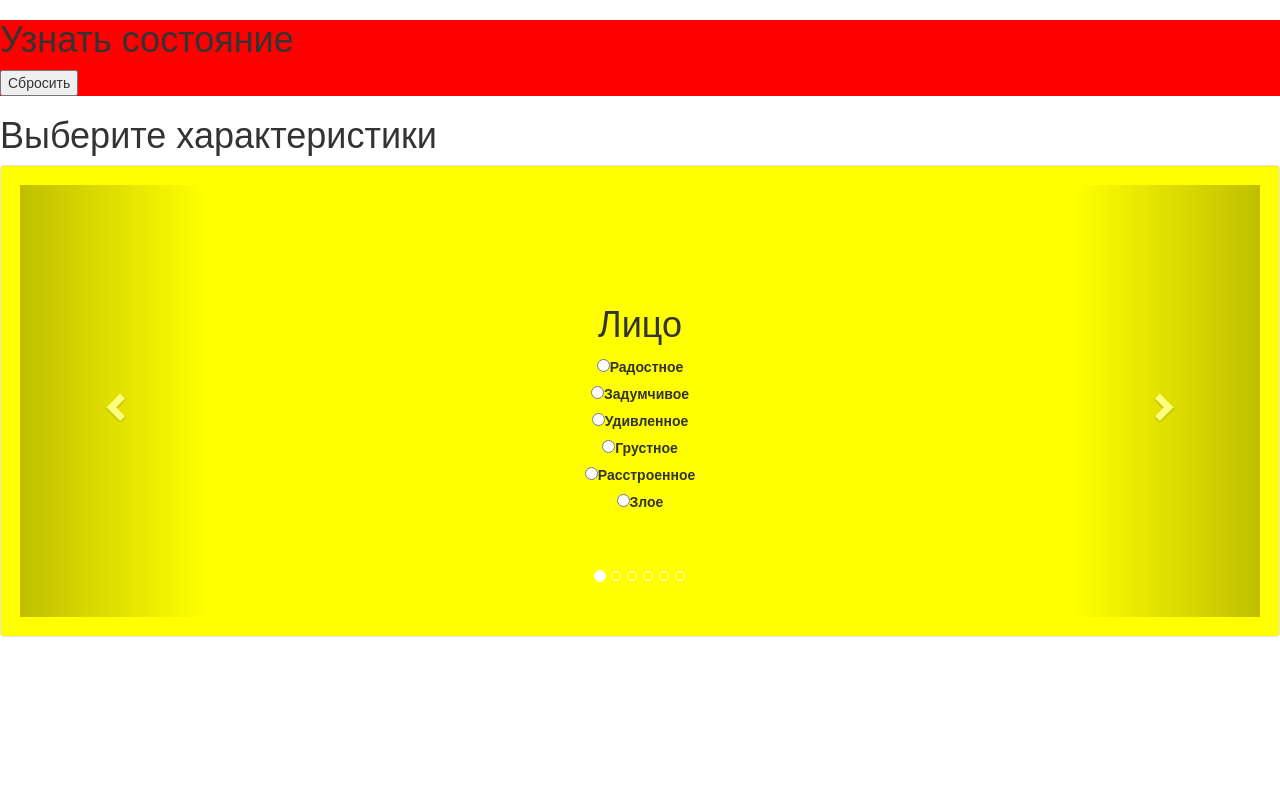
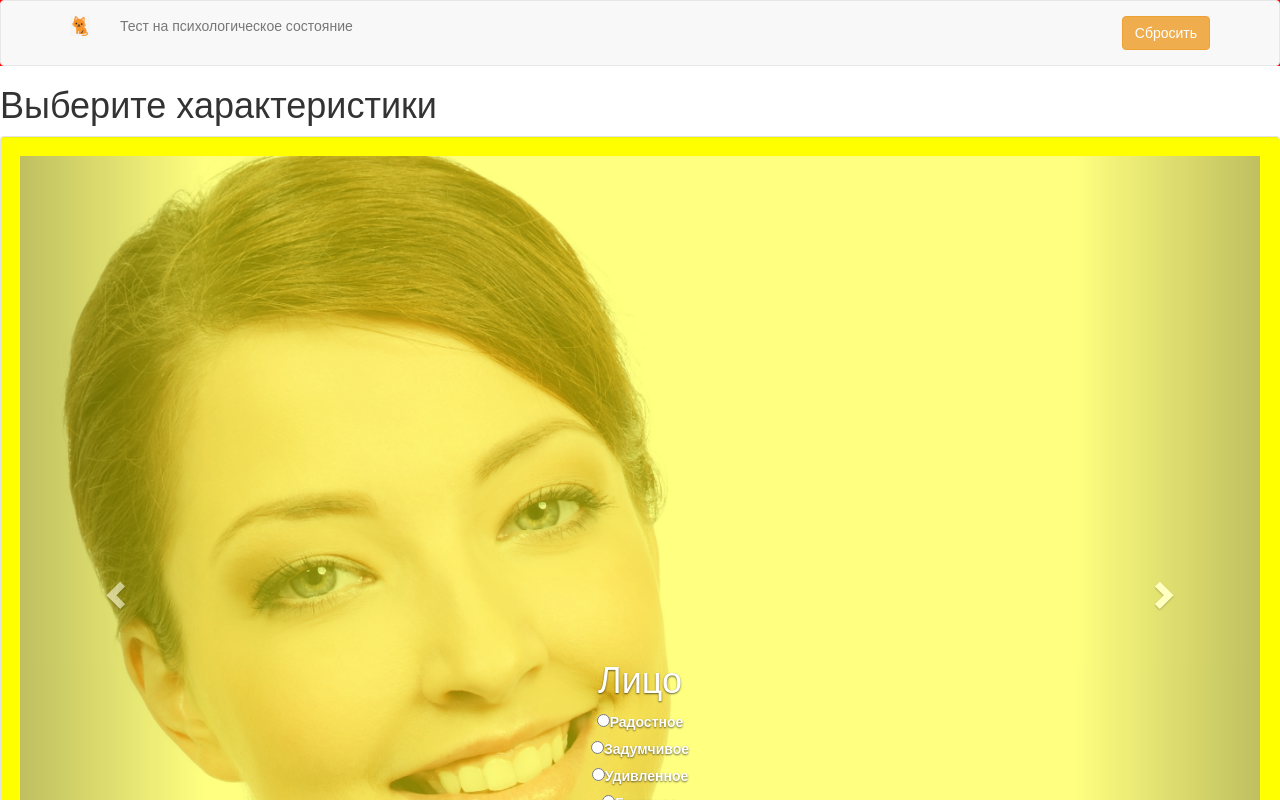
Before and after one commit to Anastasiya24/Psychology, a React (Create React App) app in the folder state_of_people/: page / in a window 1280 px wide. Both pictures are taken after a click on the button "Начать". Shown: the top 800 px of the page. Built offline with nearby package versions, Linux system fonts and the light colour scheme.

Commit message:
15.10 Add Ui

```diff
--- a/state_of_people/src/App.js
+++ b/state_of_people/src/App.js
@@ -1,5 +1,7 @@
 import React, { Component } from 'react';
 import Field from './components/Field';
+import { Button, Navbar } from 'react-bootstrap';
+import Logo from './img/8.png'
 //redux
 import { connect } from 'react-redux';
 
@@ -29,14 +31,32 @@ class App extends Component {
     return (
       <div>
         <header className="App-header" style={{ backgroundColor: 'red' }}>
-          {/* <img src={logo} className="App-logo" alt="logo" /> */}
-          <h1 className="App-title">Узнать состояние</h1>
-          {!this.state.areaWithField &&
-            <button onClick={this.onStartTest} >Начать</button>
-          }
-          {this.state.areaWithField &&
-            <button onClick={this.onEndTest} >Сбросить</button>
-          }
+          {/* <h1 className="App-title">Узнать состояние</h1> */}
+
+
+          <Navbar>
+            <Navbar.Header>
+              <Navbar.Brand>
+                <img src={Logo} alt='logo'
+                //  style={{ width: '15%', height: '15%'}}
+                 />
+              </Navbar.Brand>
+            </Navbar.Header>
+            <Navbar.Collapse>
+              <Navbar.Text>
+                Тест на психологическое состояние
+            </Navbar.Text>
+              <Navbar.Text pullRight>
+                {!this.state.areaWithField &&
+                  <Button onClick={this.onStartTest} bsStyle="success">Начать</Button>
+                }
+                {this.state.areaWithField &&
+                  <Button bsStyle="warning" onClick={this.onEndTest} >Сбросить</Button>
+                }
+              </Navbar.Text>
+            </Navbar.Collapse>
+          </Navbar>
+
         </header>
         <section>
           {!this.state.areaWithField &&
@@ -48,6 +68,7 @@ class App extends Component {
             <Field
               title="Выберите характеристики"
               questions="true"
+              onClickResult={this.onEndTest}
             />
           }
         </section>
--- a/state_of_people/src/components/CarouselQuestions.js
+++ b/state_of_people/src/components/CarouselQuestions.js
@@ -1,19 +1,25 @@
 import React, { Component } from 'react';
-import { Carousel, Well } from 'react-bootstrap';
+import { Carousel, Well, Button } from 'react-bootstrap';
 import ResultPopup from './ResultPopup';
 import Questions from './Questions';
 //redux
 import { connect } from 'react-redux';
 import { bindActionCreators } from 'redux';
 import { getFace, getEyes, getHands, getLegs, getPalms, getShoulders } from '../actions/allActions'
+import Face from '../img/face.jpg';
+import Eyes from '../img/eyes.jpg';
+import Palms from '../img/palms.jpg';
+import Hands from '../img/hands.jpg';
+import Shoulders from '../img/shoulders.jpg';
+import Legs from '../img/legs.jpg'
 
 const arr = [
-    { id: 1, title: 'Лицо' },
-    { id: 2, title: 'Глаза' },
-    { id: 3, title: 'Ладони' },
-    { id: 4, title: 'Руки' },
-    { id: 5, title: 'Плечи' },
-    { id: 6, title: 'Ноги' }
+    { id: 1, title: 'Лицо', im: Face },
+    { id: 2, title: 'Глаза', im: Eyes },
+    { id: 3, title: 'Ладони', im: Palms },
+    { id: 4, title: 'Руки', im: Hands },
+    { id: 5, title: 'Плечи', im: Shoulders },
+    { id: 6, title: 'Ноги', im: Legs }
 ];
 
 class ControlledCarousel extends Component {
@@ -27,6 +33,7 @@ class ControlledCarousel extends Component {
         };
         this.onClickResult = this.onClickResult.bind(this);
         this.onClosePopup = this.onClosePopup.bind(this);
+        this.onCheck = this.onCheck.bind(this);
     };
 
     handleSelect(selectedIndex, e) {
@@ -45,13 +52,24 @@ class ControlledCarousel extends Component {
 
     onClickResult() {
         this.setState({
-            openResult: <ResultPopup onClosePopup={this.onClosePopup} />
+            openResult:
+                <ResultPopup
+                    onClosePopup={this.onClosePopup}
+                    onClickResult={this.props.onClickResult}
+                />
         })
     };
 
-    onCheck(collectionName, id){
-        //name coll
-        // this.props.getFace(id);
+    onCheck(collectionName, id) {
+        switch (collectionName) {
+            case 'faceQuestions': this.props.getFace(id); break;
+            case 'eyesQuestions': this.props.getEyes(id); break;
+            case 'palmsQuestions': this.props.getPalms(id); break;
+            case 'handsQuestions': this.props.getHands(id); break;
+            case 'shouldersQuestions': this.props.getShoulders(id); break;
+            case 'legsQuestions': this.props.getLegs(id); break;
+            default: break;
+        }
     };
 
     render() {
@@ -66,15 +84,18 @@ class ControlledCarousel extends Component {
                 >
                     {arr.map(el =>
                         <Carousel.Item key={el.id}>
+                            <img src={el.im} alt='' style={{ opacity: 0.5 }} />
+                            <Carousel.Caption>
                                 <center style={{ padding: '100px' }}>
                                     <Questions
                                         number={el.title}
                                         onCheck={this.onCheck}
                                     />
                                     {el.id === 6 &&
-                                    <button onClick={this.onClickResult}>Результат</button>
+                                        <Button bsStyle="info" onClick={this.onClickResult}>Результат</Button>
                                     }
                                 </center>
+                            </Carousel.Caption>
                         </Carousel.Item>
                     )}
                 </Carousel>
@@ -93,5 +114,4 @@ function mapDispatchToProps(dispatch) {
     return bindActionCreators({ getFace, getEyes, getHands, getLegs, getPalms, getShoulders }, dispatch);
 };
 
-
 export default connect(mapStateToProps, mapDispatchToProps)(ControlledCarousel);
--- a/state_of_people/src/components/Field.js
+++ b/state_of_people/src/components/Field.js
@@ -9,7 +9,9 @@ class Field extends Component {
             <div>
                 <h1>{this.props.title}</h1>
                 {this.props.questions &&
-                    <ControlledCarousel />
+                    <ControlledCarousel
+                        onClickResult={this.props.onClickResult}
+                    />
                 }
             </div>
         )
--- a/state_of_people/src/components/ResultPopup.js
+++ b/state_of_people/src/components/ResultPopup.js
@@ -12,6 +12,7 @@ class ResultPopup extends React.Component {
 
     handleHide() {
         this.props.onClosePopup();
+        this.props.onClickResult();
     }
 
     render() {
@@ -25,15 +26,16 @@ class ResultPopup extends React.Component {
                 >
                     <Modal.Header closeButton>
                         <Modal.Title id="contained-modal-title">
-                            Contained Modal
-                    </Modal.Title>
+                            Результат
+                        </Modal.Title>
                     </Modal.Header>
                     <Modal.Body>
                         Elit est explicabo ipsum eaque dolorem blanditiis doloribus sed id
                         ipsam, beatae, rem fuga id earum? Inventore et facilis obcaecati.
                     </Modal.Body>
                     <Modal.Footer>
-                        <Button onClick={this.handleHide}>Close</Button>
+                        <Button bsStyle="success" onClick={this.handleHide}>Подробнее</Button>
+                        <Button onClick={this.handleHide}>Закрыть</Button>
                     </Modal.Footer>
                 </Modal>
             </div>
```
Lines whose indentation alone changed are shown as unchanged.
